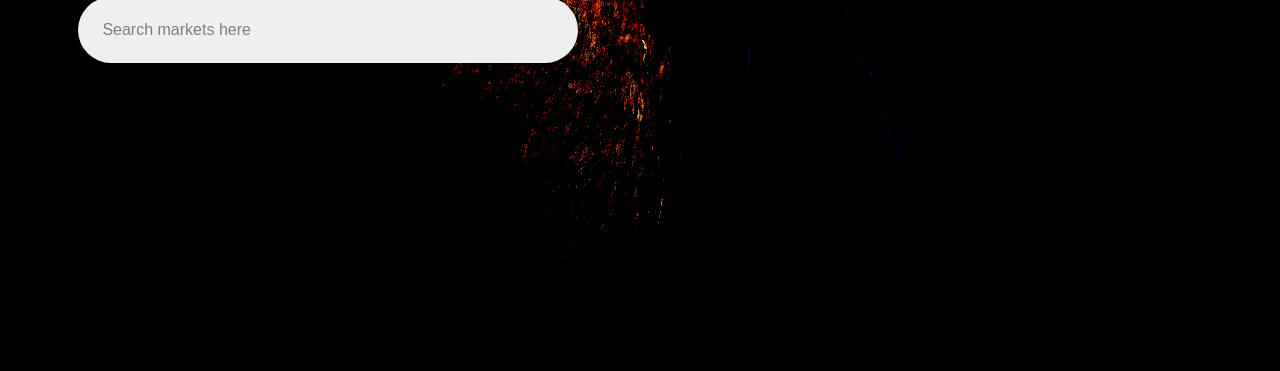
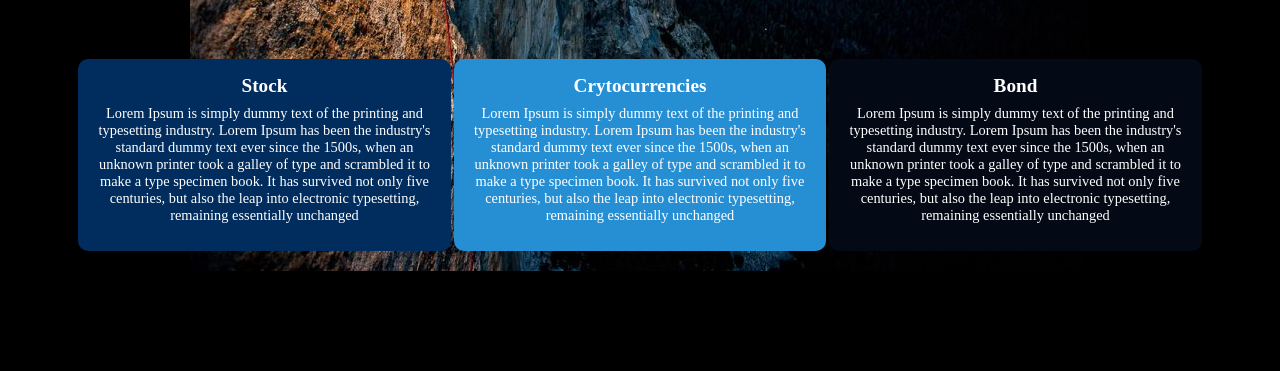
Before and after one commit to olaniyitomilola/somesass, a website: page tradeview/index.html in a window 1280 px wide. Shown: the part 429-800 px from the top of the page. Drawn offline with Linux system fonts and the light colour scheme.

Commit message:
frontend animation

```diff
--- a/tradeview/input.scss
+++ b/tradeview/input.scss
@@ -6,22 +6,29 @@ $background_filter: rgba(255,255,255, 0.1);
     font-size: 16px;
 }
 body{
-    margin: 0;
+
+    margin: 0 auto;
+    max-width: 1440px;
     background-color: $background_color;
     height: 100vh;
     padding: 1em;
     color: white;
     background-image: url("./img/backgroundtext.jpeg");
     background-repeat: no-repeat;
-    background-position: right;
-    background-blend-mode: hard-light;
+    background-position: center;
+
 }
 header{
+    position: fixed;
+    max-width: 1440px;
+    padding: 0 5%;
+    background-color: black;
     display: flex;
     flex-direction: row;
     align-items: center;
     justify-content: space-between;
-    margin-bottom: 6rem;
+    width: 100%;
+    top: 0;
     .headerlogo{
         font-size: 1.5rem;
         font-family: -apple-system, BlinkMacSystemFont, 'Segoe UI', Roboto, Oxygen, Ubuntu, Cantarell, 'Open Sans', 'Helvetica Neue', sans-serif;
@@ -65,6 +72,7 @@ header{
 section{
     display: flex;
     flex-direction: row;
+    margin-top: 5em;
 
     .section_left{
         width: clamp(350px,50%,550px);
@@ -102,6 +110,41 @@ section{
 
         }
     }
+
+}
+.mediabox{
+    height: 12em;
+    margin: 5%;
+    width:  clamp(400px,90%,1440px);
+    transition: transform 2s ease-out;
+    display: flex;
+    flex-direction: row;
+    align-items: center;
+    justify-content: space-between;
+    flex-wrap: wrap;
+    .mcard{
+        color: white;
+        display: flex;
+        flex-direction: column;
+        align-items: center;
+        padding: 1em;
+        height: 100%;
+        margin-bottom: 1em;
+        background-color: white;
+        color: black;
+        transition: width 2s;
+        width: 33.3%;
+        #mcardHeader{
+            font-size: 1.2em;
+            font-weight: 800;
+        }
+        #cardbody{
+            margin-top: 0.5em;
+            font-size: 0.9em;
+            text-align: center;
+        }
+
+    }
 }
 #searchicon::before{
     position: absolute;
--- a/tradeview/script.js
+++ b/tradeview/script.js
@@ -1,6 +1,30 @@
 const text1 = document.getElementById('text-1');
 const text2 = document.getElementById('text-2');
 const btn = document.querySelector('.searchloader')
+const section = document.querySelector('section')
+const mediabox = document.createElement('div')
+const mediacards = [
+    {
+        title: "Stock",
+        id: 'card-1',
+        backgroundColor: '#002c5e',
+        content: "Lorem Ipsum is simply dummy text of the printing and typesetting industry. Lorem Ipsum has been the industry's standard dummy text ever since the 1500s, when an unknown printer took a galley of type and scrambled it to make a type specimen book. It has survived not only five centuries, but also the leap into electronic typesetting, remaining essentially unchanged"
+    },
+    {
+        title: "Crytocurrencies",
+        id: 'card-2',
+        backgroundColor: '#268FD3',
+        content: "Lorem Ipsum is simply dummy text of the printing and typesetting industry. Lorem Ipsum has been the industry's standard dummy text ever since the 1500s, when an unknown printer took a galley of type and scrambled it to make a type specimen book. It has survived not only five centuries, but also the leap into electronic typesetting, remaining essentially unchanged"
+    },
+    {
+        title: "Bond",
+        id: 'card-3',
+        backgroundColor: '#030a16',
+        content: "Lorem Ipsum is simply dummy text of the printing and typesetting industry. Lorem Ipsum has been the industry's standard dummy text ever since the 1500s, when an unknown printer took a galley of type and scrambled it to make a type specimen book. It has survived not only five centuries, but also the leap into electronic typesetting, remaining essentially unchanged"
+
+    },
+
+]
 
 async function animet(){
     await new Promise((resolve,reject)=>{
@@ -22,4 +46,43 @@ animet().then(()=>{
     setTimeout(()=>{
         btn.classList.remove('hide2');
     },1000)
+}).then(()=>{
+    setTimeout(()=>{
+        mediabox.className = 'mediabox hide'
+        section.parentElement.appendChild(mediabox)
+        setTimeout(()=>{
+            mediabox.classList.remove('hide')
+
+        },200)
+
+    },2000)
+}).then(()=>{
+    setTimeout(()=>{
+        mediacards.forEach((card)=>{
+            const mcard = document.createElement('div')
+            mcard.id = card.id;
+            mcard.className = 'mcard';
+            mcard.style.color = 'white'
+            mcard.style.backgroundColor = card.backgroundColor;
+            const header = document.createElement('div');
+            header.id = 'mcardHeader';
+            header.textContent = card.title;
+            const cardbody = document.createElement('div')
+            cardbody.id = 'cardbody';
+            cardbody.textContent = card.content;
+            mcard.append(header,cardbody)
+            mediabox.appendChild(mcard);
+        },100)
+    })
+}).then((mcard)=>{
+    setTimeout(()=>{
+        const cards = document.querySelectorAll('.mcard');
+
+        cards.forEach((card)=>{
+            card.style.width = `clamp(300px,${((100/mediacards.length)-5)+'%'},450px)`
+            card.style.borderRadius = '10px'
+        })
+
+
+    },5000)
 })
```
Also changed, not shown: tradeview/style.css, 1 other file.
